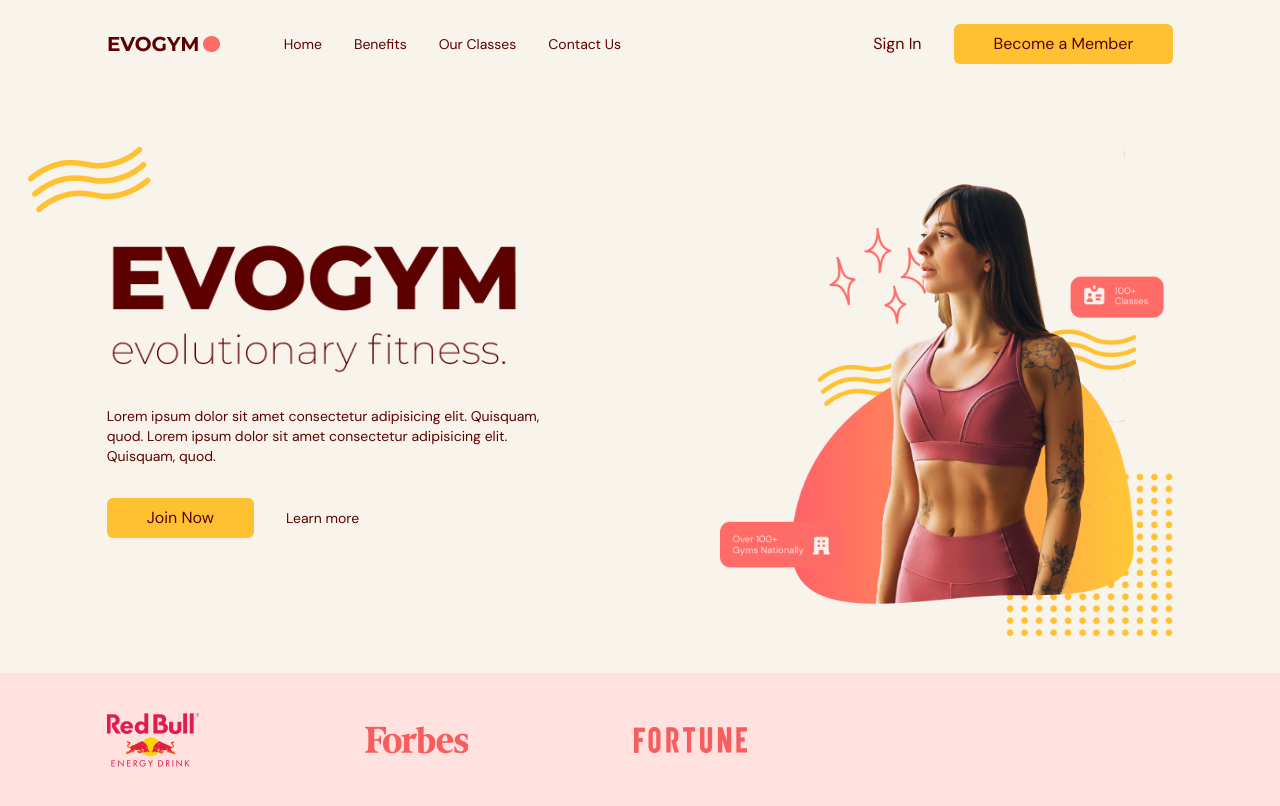
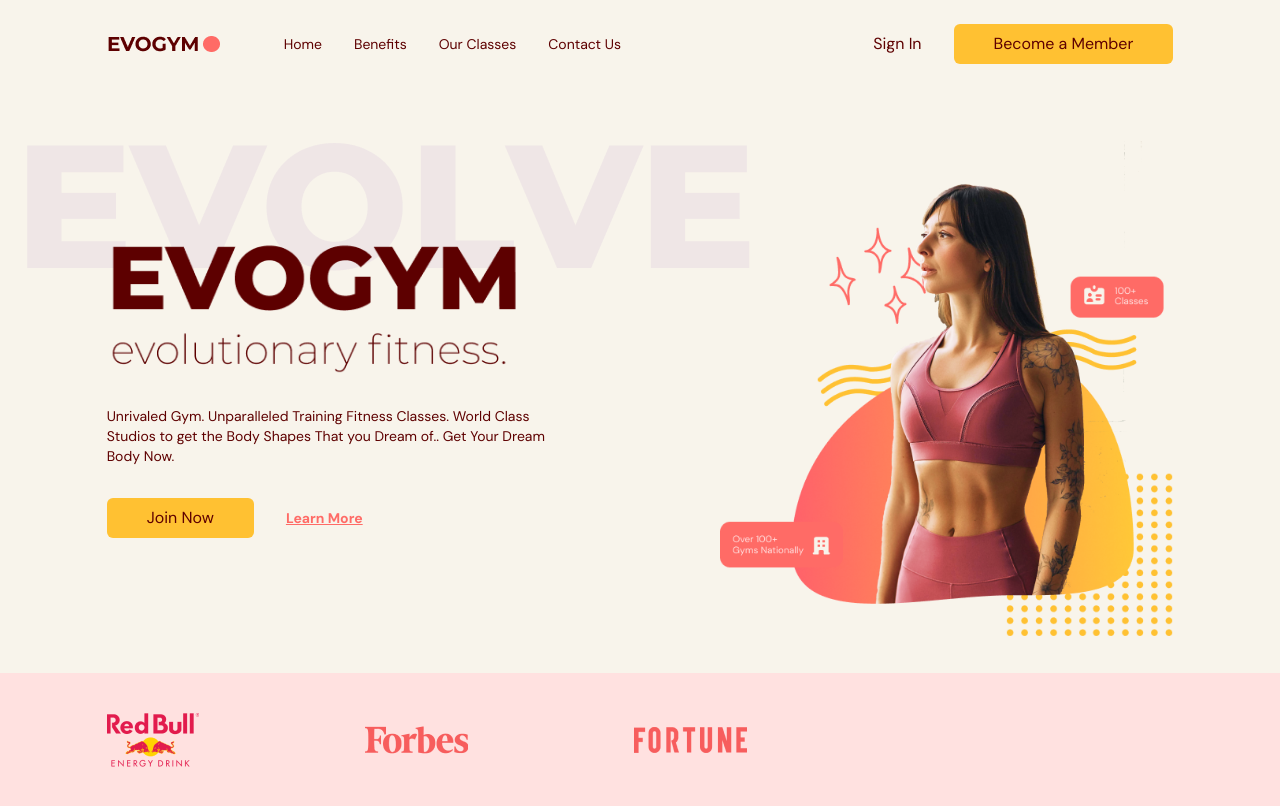
Before and after one commit to AhmadBahr/EVOGYM, a React (Vite) app: page / in a window 1280 px wide. Shown: the top 806 px of the page. Built offline with nearby package versions, Linux system fonts and the light colour scheme.

Commit message:
adding framer

```diff
--- a/src/scenes/Home/Index.tsx
+++ b/src/scenes/Home/Index.tsx
@@ -1,11 +1,12 @@
+import useMediaQuery from "../../hooks/useMediaQuery";
 import { SelectedPage } from "../../shared/types";
-import useMediaQuery from "../../hooks/useMediaQuery";
 import ActionButton from "../../shared/ActionButton";
 import HomePageText from "../../assets/HomePageText.png";
 import HomePageGraphic from "../../assets/HomePageGraphic.png";
 import SponsorRedBull from "../../assets/SponsorRedBull.png";
 import SponsorForbes from "../../assets/SponsorForbes.png";
 import SponsorFortune from "../../assets/SponsorFortune.png";
+import AnchorLink from "react-anchor-link-smooth-scroll";
 import { motion } from "framer-motion";
 
 type Props = {
@@ -13,12 +14,15 @@
 };
 
 const Home = ({ setSelectedPage }: Props) => {
-    const isAboveMediumScreens = useMediaQuery("(min-width: 1060px)");
+    const isAboveMediumScreens = useMediaQuery("(min-width:1060px)");
 
     return (
         <section id="home" className="gap-16 bg-gray-20 py-10 md:h-full md:pb-0">
             {/* IMAGE AND MAIN HEADER */}
-            <div className="md:flex mx-auto w-5/6 items-center justify-center md:h-5/6">
+            <motion.div
+                className="mx-auto w-5/6 items-center justify-center md:flex md:h-5/6"
+                onViewportEnter={() => setSelectedPage(SelectedPage.Home)}
+            >
                 {/* MAIN HEADER */}
                 <div className="z-10 mt-32 md:basis-3/5">
                     {/* HEADINGS */}
@@ -27,45 +31,67 @@
                         initial="hidden"
                         whileInView="visible"
                         viewport={{ once: true, amount: 0.5 }}
+                        transition={{ duration: 0.5 }}
+                        variants={{
+                            hidden: { opacity: 0, x: -50 },
+                            visible: { opacity: 1, x: 0 },
+                        }}
                     >
                         <div className="relative">
-                            <div className="before:absolute before:-top-20 before:-left-20 before:z-[-1] before:content-abstractwaves">
-                                <img src={HomePageText} alt="home-page-text" />
+                            <div className="before:absolute before:-top-20 before:-left-20 before:z-[-1] md:before:content-evolvetext">
+                                <img alt="home-page-text" src={HomePageText} />
                             </div>
                         </div>
+
+                        <p className="mt-8 text-sm">
+                            Unrivaled Gym. Unparalleled Training Fitness Classes. World Class
+                            Studios to get the Body Shapes That you Dream of.. Get Your Dream
+                            Body Now.
+                        </p>
                     </motion.div>
 
-                    <p className="mt-8 text-sm">
-                        Lorem ipsum dolor sit amet consectetur adipisicing elit.
-                        Quisquam, quod. Lorem ipsum dolor sit amet consectetur
-                        adipisicing elit. Quisquam, quod.
-                    </p>
-
-                    {/* CALL TO ACTIONS */}
-                    <div className="mt-8 flex items-center gap-8">
+                    {/* ACTIONS */}
+                    <motion.div
+                        className="mt-8 flex items-center gap-8"
+                        initial="hidden"
+                        whileInView="visible"
+                        viewport={{ once: true, amount: 0.5 }}
+                        transition={{ delay: 0.2, duration: 0.5 }}
+                        variants={{
+                            hidden: { opacity: 0, x: -50 },
+                            visible: { opacity: 1, x: 0 },
+                        }}
+                    >
                         <ActionButton setSelectedPage={setSelectedPage}>
                             Join Now
                         </ActionButton>
-                        <a href="#contactus">
-                            <p className="text-sm">Learn more</p>
-                        </a>
-                    </div>
+                        <AnchorLink
+                            className="text-sm font-bold text-primary-500 underline hover:text-secondary-500"
+                            onClick={() => setSelectedPage(SelectedPage.ContactUs)}
+                            href={`#${SelectedPage.ContactUs}`}
+                        >
+                            <p>Learn More</p>
+                        </AnchorLink>
+                    </motion.div>
                 </div>
 
                 {/* IMAGE */}
-                <div className="flex basis-3/5 justify-center md:z-10 md:ml-40 md:mt-16 md:justify-end">
-                    <img src={HomePageGraphic} alt="home-page-graphic" />
+                <div
+                    className="flex basis-3/5 justify-center md:z-10
+              md:ml-40 md:mt-16 md:justify-items-end"
+                >
+                    <img alt="home-pageGraphic" src={HomePageGraphic} />
                 </div>
-            </div>
+            </motion.div>
 
             {/* SPONSORS */}
             {isAboveMediumScreens && (
                 <div className="h-[150px] w-full bg-primary-100 py-10">
                     <div className="mx-auto w-5/6">
                         <div className="flex w-3/5 items-center justify-between gap-8">
-                            <img src={SponsorRedBull} alt="redbull-sponsor" />
-                            <img src={SponsorForbes} alt="forbes-sponsor" />
-                            <img src={SponsorFortune} alt="fortune-sponsor" />
+                            <img alt="redbull-sponsor" src={SponsorRedBull} />
+                            <img alt="forbes-sponsor" src={SponsorForbes} />
+                            <img alt="fortune-sponsor" src={SponsorFortune} />
                         </div>
                     </div>
                 </div>
```
